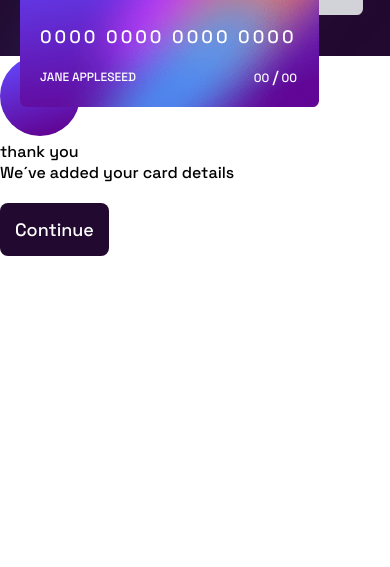
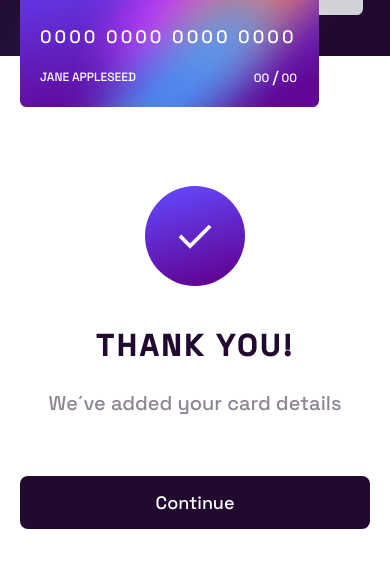
Before and after one commit to veroisla/Interactive-card-details-form-Frontend-Mentor, a React app: page /#/completeCard in a window 390 px wide. Shown: the part 197-764 px from the top of the page. Built offline with nearby package versions, Linux system fonts and the light colour scheme.

Commit message:
finish layout Complete State mobile version

```diff
--- a/src/components/CompleteState.js
+++ b/src/components/CompleteState.js
@@ -9,9 +9,13 @@ function CompleteState() {
     <>
       <CardPreview />
       <section className="complete">
-        <img src={iconComplete} alt="Icon Complete Card" />
-        <h2>thank you</h2>
-        <p>We´ve added your card details</p>
+        <img
+          className="complete__icon"
+          src={iconComplete}
+          alt="Icon Complete Card"
+        />
+        <h2 className="complete__thankText">thank you!</h2>
+        <p className="complete__addedText">We´ve added your card details</p>
         <Button buttonText={'Continue'} />
       </section>
     </>
--- a/src/styles/components/Button.scss
+++ b/src/styles/components/Button.scss
@@ -9,4 +9,5 @@
     padding: 15px;
     font-size: 18px;
     margin-top: 20px;
+    width: 100%;
 }
--- a/src/styles/components/CompleteState.scss
+++ b/src/styles/components/CompleteState.scss
@@ -1,2 +1,31 @@
 @import "../core/reset.scss";
 @import "../core/vars.scss";
+
+.complete {
+    padding: 20px;
+    margin-top: 110px;
+    display: flex;
+    flex-direction: column;
+    text-align: center;
+
+    &__icon {
+        width: 100px;
+        margin-bottom: 40px;
+        align-self: center;
+    }
+
+    &__thankText {
+        text-transform: uppercase;
+        font-weight: 700;
+        font-size: 30px;
+        color: $--color-super-dark-violet;
+        letter-spacing: 3px;
+        margin-bottom: 25px;
+    }
+
+    &__addedText {
+        font-size: 20px;
+        color: $--color-dark-violet;
+        margin-bottom: 40px;
+    }
+}
```
